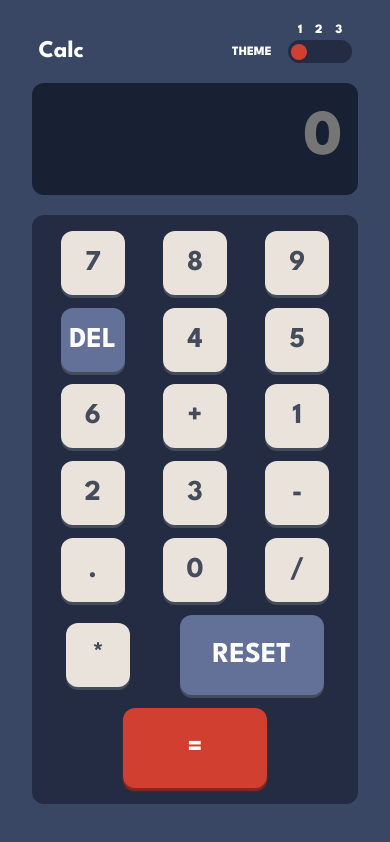
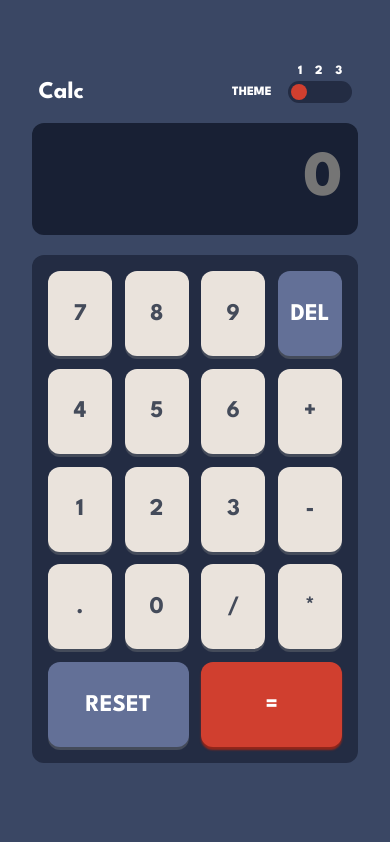
Before and after one commit to Priyanshu-WD/Calculator-App-with-theme, a plain HTML site: page index.html in a window 390 px wide. Drawn offline with Linux system fonts and the light colour scheme.

Commit message:
second commit

```diff
--- a/CSS/style.css
+++ b/CSS/style.css
@@ -255,10 +255,10 @@ main.active3 button:hover {
 
 .digitsBtn {
   max-width: 28.125rem;
-  display: flex;
-
-  flex-wrap: wrap;
-  gap: 1.5rem;
+  display: grid;
+  grid-template-columns: repeat(4, 1fr);
+  grid-auto-rows: 3.75rem;
+  gap: 0.8rem;
   background-color: var(
     --Very-dark-desaturated-blue-toggle-background-keypad-background
   );
@@ -266,32 +266,14 @@ main.active3 button:hover {
   border-radius: 0.75rem;
   padding: 1rem;
 }
-
-button {
-  cursor: pointer;
-  margin: auto;
-  border-radius: 0.75rem;
-  width: 5rem;
-  font-size: 1.8rem;
-  color: var(--Very-dark-grayish-blue);
-  border: none;
-  background-color: var(--Light-grayish-orange-key-background);
-  font-weight: 700;
-  display: flex;
-  align-items: center;
-  justify-content: center;
-  box-shadow: 0px 3px var(--Very-dark-grayish-blue);
-  height: 3rem;
-}
-
 .reset {
   background-color: hsl(225, 21%, 49%);
-  width: 11.5rem;
+  grid-column: 1/3;
   color: hsl(0, 0%, 100%);
 }
 
 .equal {
-  width: 11.5rem;
+  grid-column: 3/5;
   background-color: hsl(6, 63%, 50%);
   color: hsl(0, 0%, 100%);
   box-shadow: 0px 3px 2px hsl(6, 70%, 34%);
@@ -302,10 +284,21 @@ button {
   color: hsl(0, 0%, 100%);
 }
 
+button {
+  cursor: pointer;
+  border-radius: 0.75rem;
+  font-size: 1.8rem;
+  color: var(--Very-dark-grayish-blue);
+  border: none;
+  background-color: var(--Light-grayish-orange-key-background);
+  font-weight: 700;
+  display: flex;
+  align-items: center;
+  justify-content: center;
+  box-shadow: 0px 3px var(--Very-dark-grayish-blue);
+}
+
 @media only screen and (min-width: 320px) and (max-width: 468px) {
-  main {
-    min-height: 100vh;
-  }
   .calculator-main {
     width: 100%;
     padding: 2rem;
@@ -318,22 +311,10 @@ button {
   .digitsBtn {
     width: 100%;
     gap: 0.8rem;
+    grid-auto-rows: 5.313rem;
   }
 
   button {
-    width: 4rem;
-
-    height: 4rem;
-  }
-
-  .reset {
-    width: 9rem;
-    height: 5rem;
-    color: hsl(0, 0%, 100%);
-  }
-
-  .equal {
-    width: 9rem;
-    height: 5rem;
+    font-size: 1.5rem;
   }
 }
```
